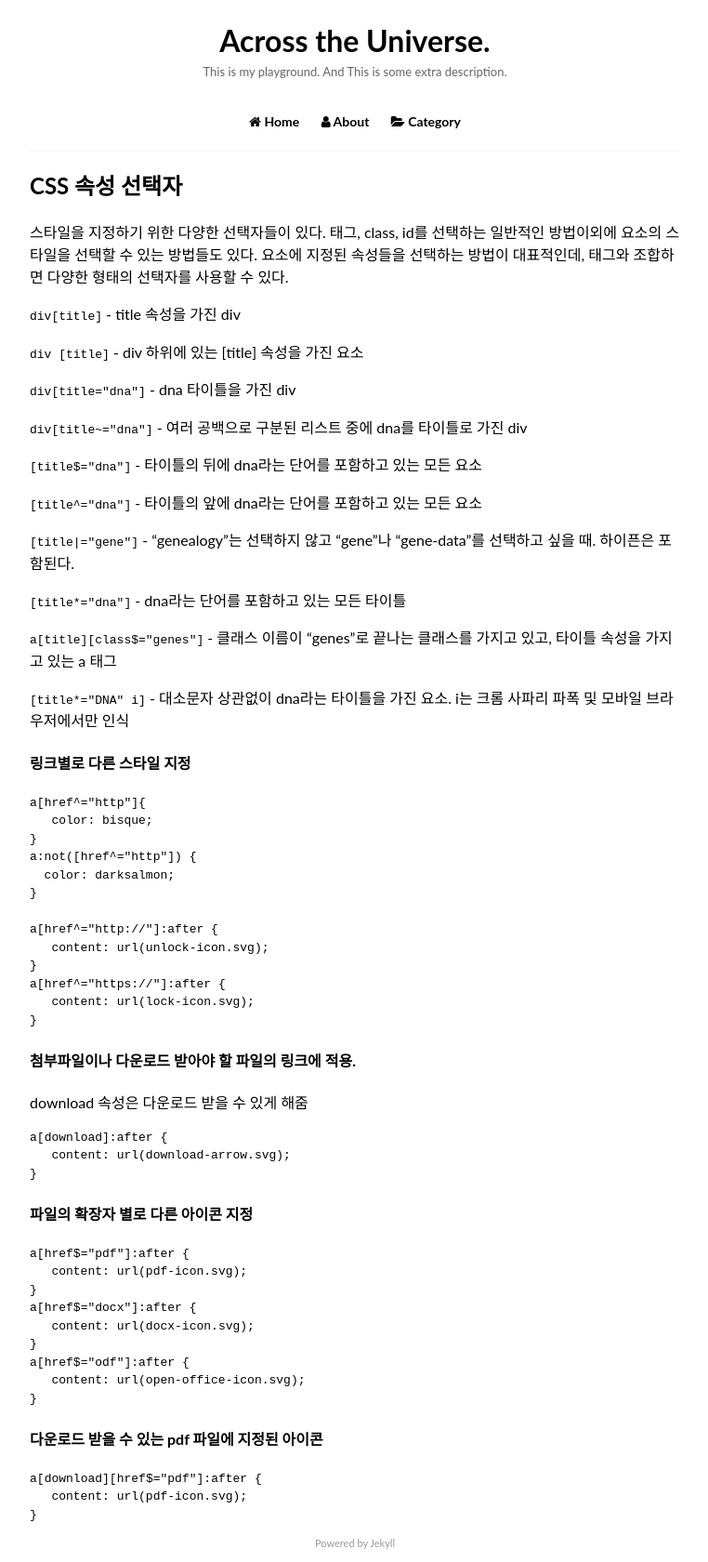
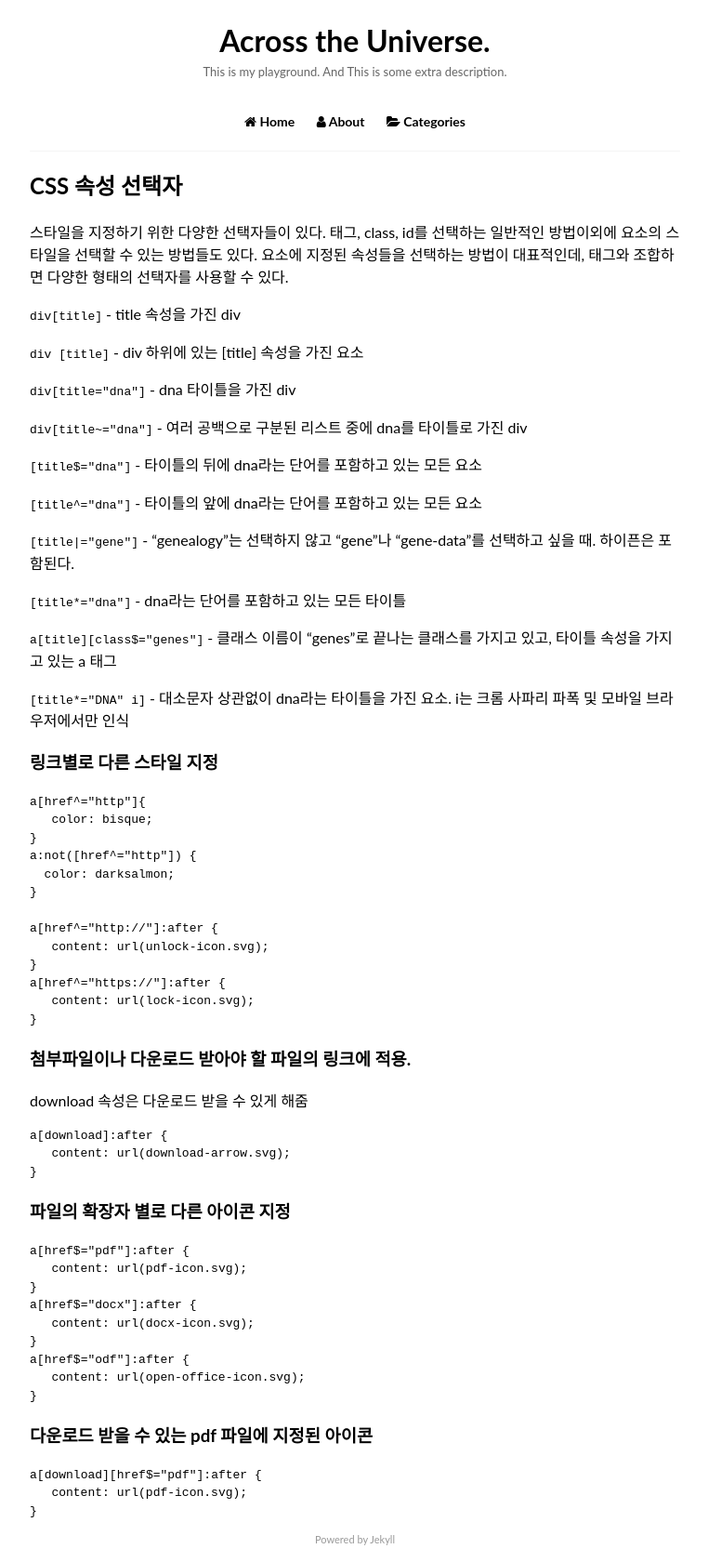
Before and after one commit to naduhy2/blog, a Jekyll site: the page built from _posts/2018-10-30-css-attribute-selector.md, in a window 1280 px wide. Shown: the part 300-1980 px from the top of the page at 93% size, without its empty margins (258-1020 px from the left). Built offline with Jekyll 4.4.1, drawn with Linux system fonts in a browser that asks for light colours.

Commit message:
Modified config

````diff
--- a/_config.yml
+++ b/_config.yml
@@ -18,7 +18,7 @@ email: darren.nam@gmail.com
 description: >- # this means to ignore newlines until "baseurl:"
   This is my playground. And This is some extra description.
 baseurl: "" # the subpath of your site, e.g. /blog
-url: "/blog/" # the base hostname & protocol for your site, e.g. http://example.com
+url: "" # the base hostname & protocol for your site, e.g. http://example.com
 timezone: Asia/Seoul
 github_username:  naduhy2
 google_analytics: UA-129096911-1
@@ -29,12 +29,21 @@ markdown: kramdown
 highlighter: rouge
 plugins:
   - jekyll-feed
+collections:
+  category:
+    output: true
+    permalink: /category/:path/
 
 defaults:
   - scope:
       path: "assets/img"
     values:
       image: true
+  - scope:
+      path: ''
+      type: category
+    values:
+      layout: category
 # Exclude from processing.
 # The following items will not be processed, by default. Create a custom list
 # to override the default setting.
--- a/_includes/header.html
+++ b/_includes/header.html
@@ -10,9 +10,9 @@
             <i class="fa fa-user"></i>
             About
         </a>
-        <a href="{{ }}">
+        <a href="/category/">
             <i class="fa fa-folder-open"></i>
-            Category
+            Categories
         </a>
     </nav>
 </header>
--- a/_posts/2018-10-30-css-attribute-selector.md
+++ b/_posts/2018-10-30-css-attribute-selector.md
@@ -31,7 +31,7 @@ categories: selector attribute css
 
 
 
-#### 링크별로 다른 스타일 지정
+### 링크별로 다른 스타일 지정
 
 ```css
 a[href^="http"]{
@@ -51,7 +51,7 @@ a[href^="https://"]:after {
 
 
 
-#### 첨부파일이나 다운로드 받아야 할 파일의 링크에 적용.
+### 첨부파일이나 다운로드 받아야 할 파일의 링크에 적용.
 
 download 속성은 다운로드 받을 수 있게 해줌
 
@@ -63,7 +63,7 @@ a[download]:after {
 
 
 
-#### 파일의 확장자 별로 다른 아이콘 지정
+### 파일의 확장자 별로 다른 아이콘 지정
 
 ```css
 a[href$="pdf"]:after {
@@ -79,7 +79,7 @@ a[href$="odf"]:after {
 
 
 
-#### 다운로드 받을 수 있는 pdf 파일에 지정된 아이콘
+### 다운로드 받을 수 있는 pdf 파일에 지정된 아이콘
 
 ```css
 a[download][href$="pdf"]:after {
--- a/assets/css/style.scss
+++ b/assets/css/style.scss
@@ -87,6 +87,7 @@ a {
             }
             p {
                 color: #9c9c9c;
+                font-size: 14px;
             }
         }
     }
````
Also changed, not shown: _layouts/wrapper.html (+9 -0 lines), category.md (added, +9 -0 lines).
